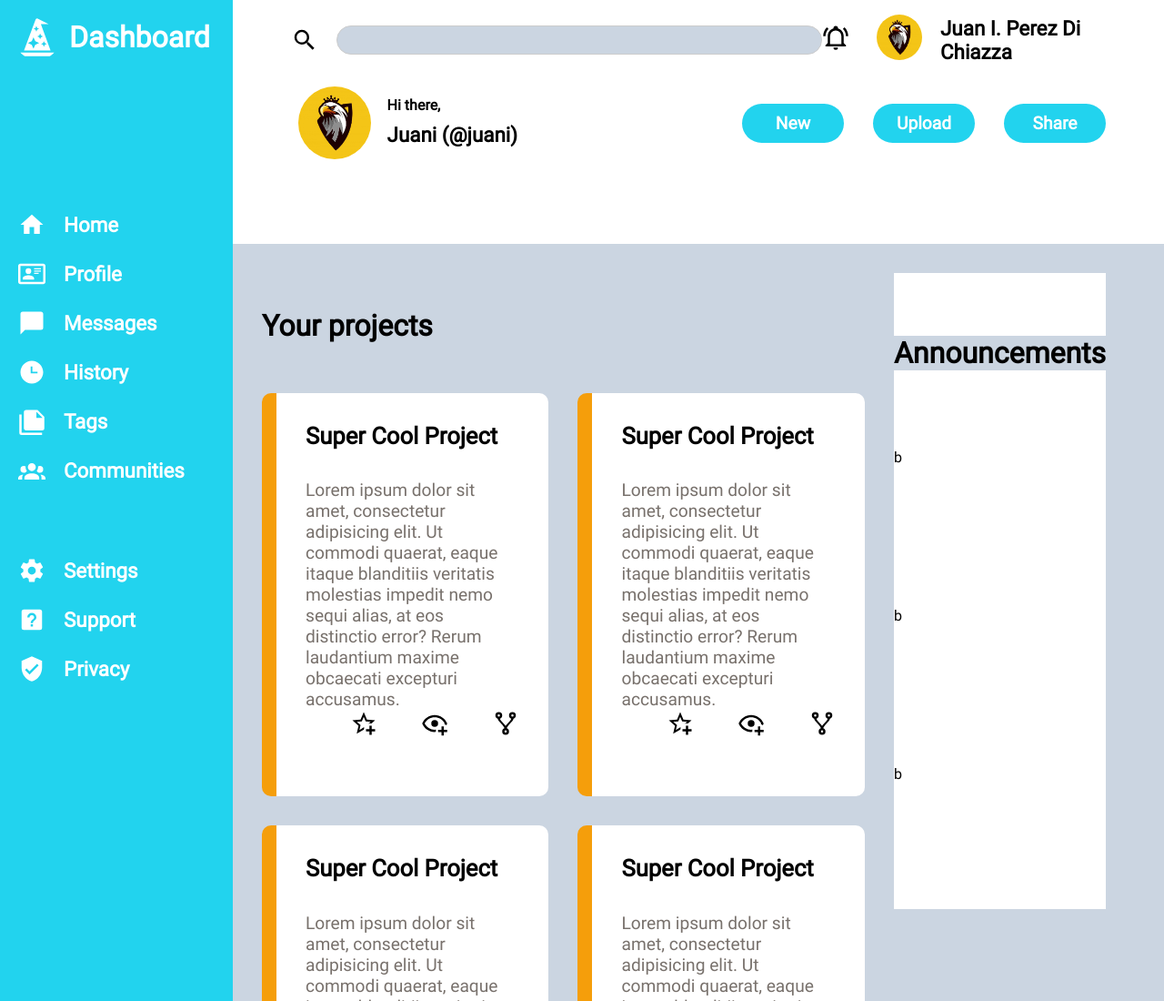
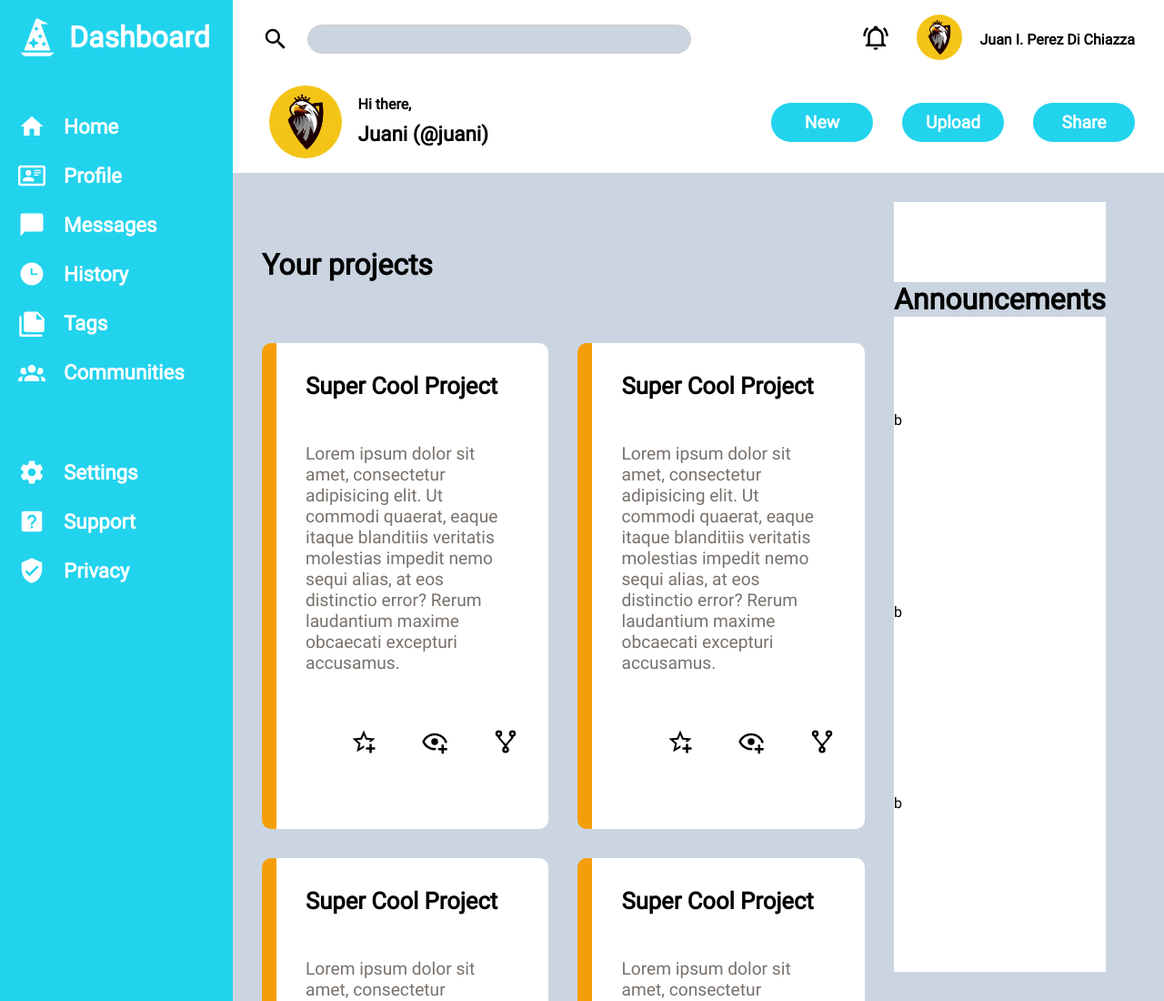
Before and after one commit to Juani-tech/admin-dashboard, a plain HTML site: page index.html in a window 1280 px wide. Shown: the top 1100 px of the page at 91% size. Drawn offline with Linux system fonts and the light colour scheme.

Commit message:
fix zoom-in in header

```diff
--- a/styles.css
+++ b/styles.css
@@ -24,7 +24,7 @@ a {
 }
 .container {
     display: grid;
-    grid-template: 1fr 6fr / 1fr 4fr;
+    grid-template: 1fr 10fr / 1fr 4fr;
     min-height: 100vh;
     grid-template-areas:
     "sidebar header"
@@ -37,7 +37,7 @@ a {
     background-color: #22d3ee;
     display: flex;
     flex-direction: column;
-    gap: 8%;
+    gap: 2%;
     grid-area: sidebar;
 }
 
@@ -103,7 +103,7 @@ a {
     flex-direction: column;
     gap: 24px;
     grid-area: header;
-    padding: 1rem 4rem;
+    padding: 1rem 2rem;
 }
 
 .header > .first-section {
@@ -127,7 +127,7 @@ img {
 
 .search > input {
     padding: 10px;
-    width: 32rem;
+    width: 400px;
     border: none;
     border:solid 1px #ccc;
     border-radius: 24px;
@@ -151,7 +151,7 @@ img {
     color: #22d3ee;
 }
 .first-section > ul > li {
-    font-size: 1.4rem;
+    font-size: minmax(10px, 1.4rem);
     font-weight: bold;
 }
 
```
